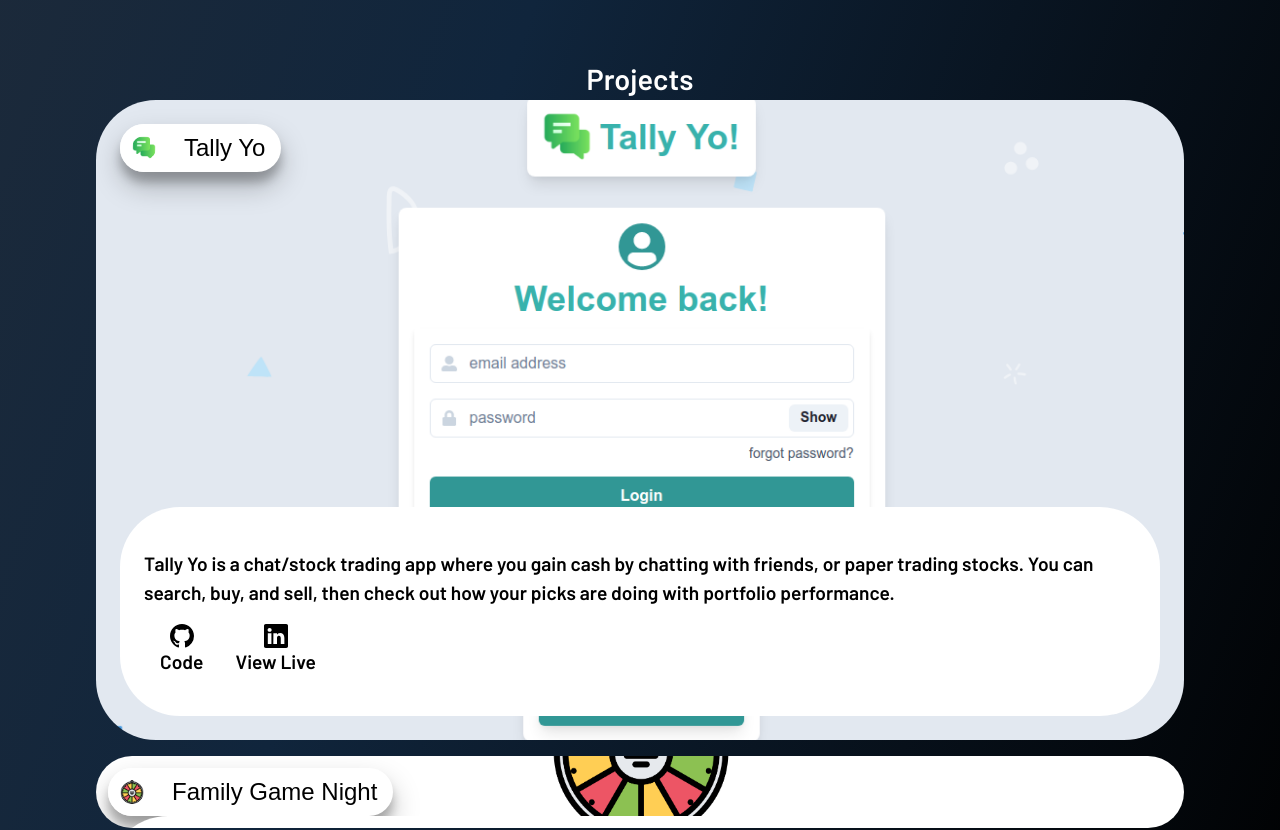
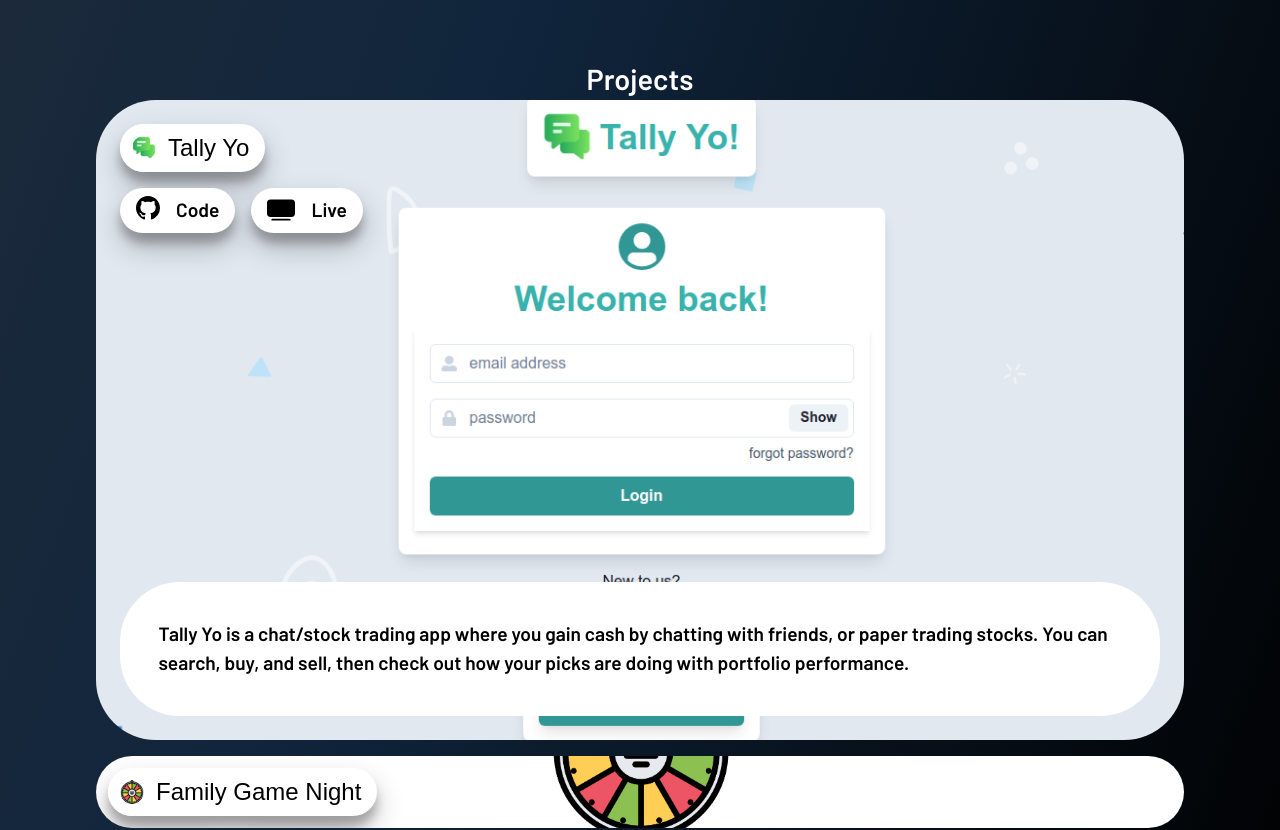
Before and after one commit to chadjcampbell/my-portfolio, a React (Vite) app: page / in a window 1280 px wide. Shown: the part 1900-2730 px from the top of the page. Built offline with nearby package versions, Linux system fonts and the light colour scheme.

Commit message:
add repo and live links too projects, MOAR STYLING

```diff
--- a/src/components/projects/Projects.tsx
+++ b/src/components/projects/Projects.tsx
@@ -1,4 +1,4 @@
-import { BsGithub, BsLinkedin } from "react-icons/bs";
+import { BsGithub, BsTvFill } from "react-icons/bs";
 import { projectArray } from "./projectArray";
 import styles from "./projects.module.css";
 
@@ -6,6 +6,8 @@ export type Project = {
   panel: string;
   hidden: boolean;
   name: string;
+  code: string;
+  preview: string;
   icon: string;
   background: string;
   description: string;
@@ -19,6 +21,7 @@ export const Projects = () => {
         <div className={styles.accordion}>
           {projectArray.map((project: Project) => (
             <div key={project.name} className={styles["accordion-panel"]}>
+              <div className={styles["card-header"]}>
                 <h3 id={project.panel + "-heading"}>
                   <button
                     className={styles["accordion-trigger"]}
@@ -39,6 +42,17 @@ export const Projects = () => {
                     />
                   </button>
                 </h3>
+                <div className={styles["project-links"]}>
+                  <a href={project.code} target="_blank" aria-label="linked-in">
+                    <BsGithub size="1.5rem" />
+                    Code
+                  </a>
+                  <a href={project.preview} target="_blank" aria-label="github">
+                    <BsTvFill size="1.75rem" />
+                    Live
+                  </a>
+                </div>
+              </div>
               <div
                 className={styles["accordion-content"]}
                 id={project.panel + "-content"}
@@ -48,24 +62,6 @@ export const Projects = () => {
               >
                 <div className={styles.description}>
                   <p>{project.description}</p>
-                  <div className={styles["project-links"]}>
-                    <a
-                      href="https://www.linkedin.com/in/chad-campbell-b6b59693/"
-                      target="_blank"
-                      aria-label="linked-in"
-                    >
-                      <BsGithub size="1.5rem" />
-                      Code
-                    </a>
-                    <a
-                      href="https://github.com/chadjcampbell"
-                      target="_blank"
-                      aria-label="github"
-                    >
-                      <BsLinkedin size="1.5rem" />
-                      View Live
-                    </a>
-                  </div>
                 </div>
                 <img
                   className={styles["accordion-image"]}
--- a/src/components/projects/projectArray.ts
+++ b/src/components/projects/projectArray.ts
@@ -3,6 +3,8 @@ export const projectArray = [
     panel: "panel1",
     hidden: false,
     name: "Tally Yo",
+    code: "https://github.com/chadjcampbell/tally-yo",
+    preview: "https://chadjcampbell.github.io/tally-yo/",
     icon: "./tally-yo-icon.png",
     background: "./tally-yo-ss.png",
     description:
@@ -12,6 +14,8 @@ export const projectArray = [
     panel: "panel2",
     hidden: true,
     name: "Family Game Night",
+    code: "https://github.com/chadjcampbell/familyGameNight",
+    preview: "https://family-game-night.onrender.com/",
     icon: "./family-game-night-icon.png",
     background: "./family-game-night-ss.png",
     description:
@@ -21,6 +25,8 @@ export const projectArray = [
     panel: "panel3",
     hidden: true,
     name: "Sweet Deals",
+    code: "https://github.com/chadjcampbell/shopping-cart",
+    preview: "https://chadjcampbell.github.io/shopping-cart/",
     icon: "./sweet-deals-icon.jpg",
     background: "./sweet-deals-ss.png",
     description:
@@ -30,6 +36,8 @@ export const projectArray = [
     panel: "panel4",
     hidden: true,
     name: "Nintendo Memory",
+    code: "https://github.com/chadjcampbell/memory-card",
+    preview: "https://chadjcampbell.github.io/memory-card/",
     icon: "./nintendo-memory-icon.png",
     background: "./nintendo-memory-ss.png",
     description:
@@ -39,6 +47,8 @@ export const projectArray = [
     panel: "panel5",
     hidden: true,
     name: "Battleship JS",
+    code: "https://github.com/chadjcampbell/battleshipJS",
+    preview: "https://chadjcampbell.github.io/battleshipJS/",
     icon: "./battleship-icon.png",
     background: "./battleship-ss.png",
     description:
--- a/src/components/projects/projects.module.css
+++ b/src/components/projects/projects.module.css
@@ -48,17 +48,16 @@
 }
 
 .accordion-trigger {
-  background: transparent;
   border: 0;
   display: flex;
   align-items: center;
   flex-direction: row-reverse;
-  gap: 1rem;
   background-color: white;
   border-radius: calc((var(--button-size) + (var(--panel-padding) * 2) / 2));
   padding-right: 1rem;
   box-shadow: var(--box-shadow);
   transition: all 0.3s ease-in-out;
+  margin-bottom: 1rem;
 }
 
 .accordion-trigger:hover,
@@ -80,29 +79,40 @@
   font-size: 1.5rem;
 }
 
+.card-header {
+  width: 100%;
+  display: flex;
+  flex-direction: column;
+  align-items: flex-start;
+  justify-content: space-between;
+}
+
 .description {
   display: flex;
-  flex-direction: column;
-  align-items: center;
-  justify-content: center;
+  align-items: flex-start;
   color: black;
   background-color: white;
   width: 100%;
   border-radius: calc((var(--button-size) + (var(--panel-padding) * 2) / 2));
-  padding: 1.5rem;
+  padding: 1em 2em 2em;
 }
 
 .project-links {
   display: flex;
-  align-items: flex-start;
-  width: 100%;
+  flex-wrap: wrap;
 }
 
 .project-links a {
+  margin-right: 1rem;
   color: black;
+  background-color: white;
   display: flex;
-  flex-direction: column;
-  align-items: center;
-  justify-content: center;
-  padding: 1rem;
+  border-radius: calc((var(--button-size) + (var(--panel-padding) * 2) / 2));
+  padding: 0.5rem 1rem;
+  box-shadow: var(--box-shadow);
+  transition: all 0.3s ease-in-out;
 }
+
+.project-links svg {
+  margin-right: 1rem;
+}
```
Lines whose indentation alone changed are shown as unchanged.
